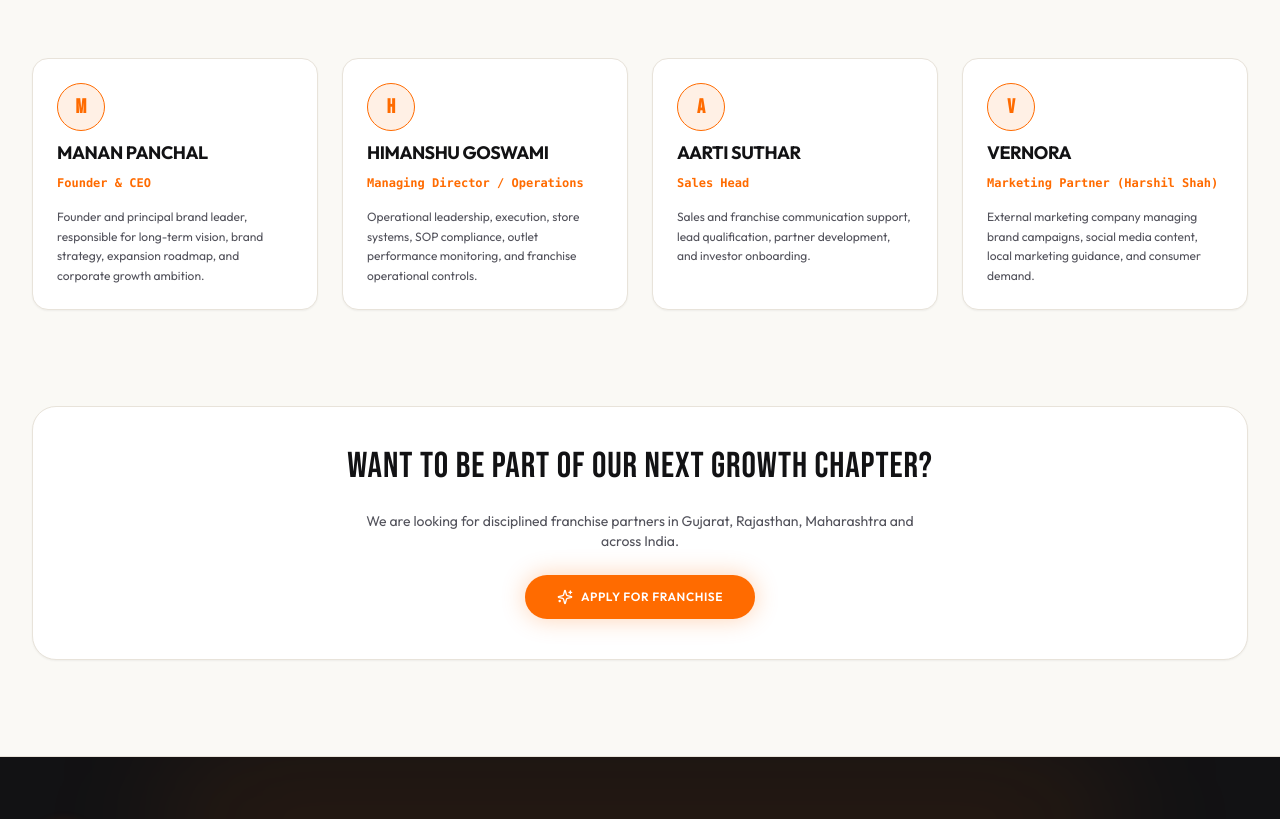
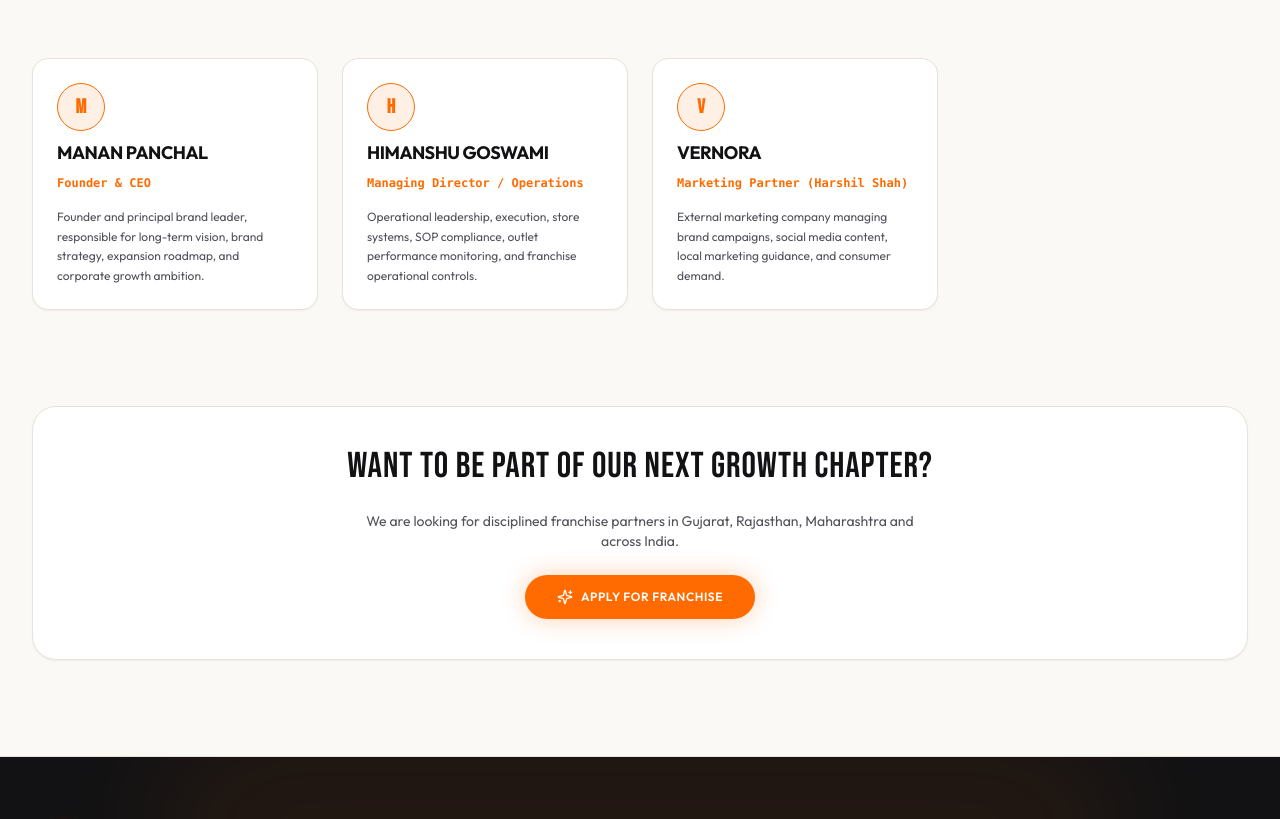
Before and after one commit to uptake-suraj/BB, a Next.js app: page /about in a window 1280 px wide. Shown: the part 2700-3519 px from the top of the page. Built offline with nearby package versions, Linux system fonts and the light colour scheme.

Commit message:
remove aarti name

```diff
--- a/components/franchise/franchise-view.jsx
+++ b/components/franchise/franchise-view.jsx
@@ -127,7 +127,7 @@ export default function FranchiseView() {
             SECURE YOUR <span className="text-baba-orange">CITY TERRITORY</span> TODAY
           </h3>
           <p className="text-xs sm:text-sm font-normal text-baba-gray max-w-xl mx-auto">
-            Speak directly with Aarti Suthar (Sales Head) and our franchise onboarding team to receive our full investment deck.
+            Speak directly with our franchise onboarding team to receive our full investment deck.
           </p>
           <button
             onClick={() => setModalOpen(true)}
--- a/data/about-data.js
+++ b/data/about-data.js
@@ -61,11 +61,6 @@ export const LEADERS = [
     bio: 'Operational leadership, execution, store systems, SOP compliance, outlet performance monitoring, and franchise operational controls.',
   },
   {
-    name: 'AARTI SUTHAR',
-    role: 'Sales Head',
-    bio: 'Sales and franchise communication support, lead qualification, partner development, and investor onboarding.',
-  },
-  {
     name: 'VERNORA',
     role: 'Marketing Partner (Harshil Shah)',
     bio: 'External marketing company managing brand campaigns, social media content, local marketing guidance, and consumer demand.',
--- a/data/contact-data.js
+++ b/data/contact-data.js
@@ -10,6 +10,5 @@ export const CONTACT_INFO = {
   leadership: [
     { title: 'Founder & CEO', name: 'Manan Panchal' },
     { title: 'MD / Operations', name: 'Himanshu Goswami' },
-    { title: 'Sales Head', name: 'Aarti Suthar' },
   ],
 };
```
Also changed, not shown: 1 other file (tests, documents, lock files or other folders).
